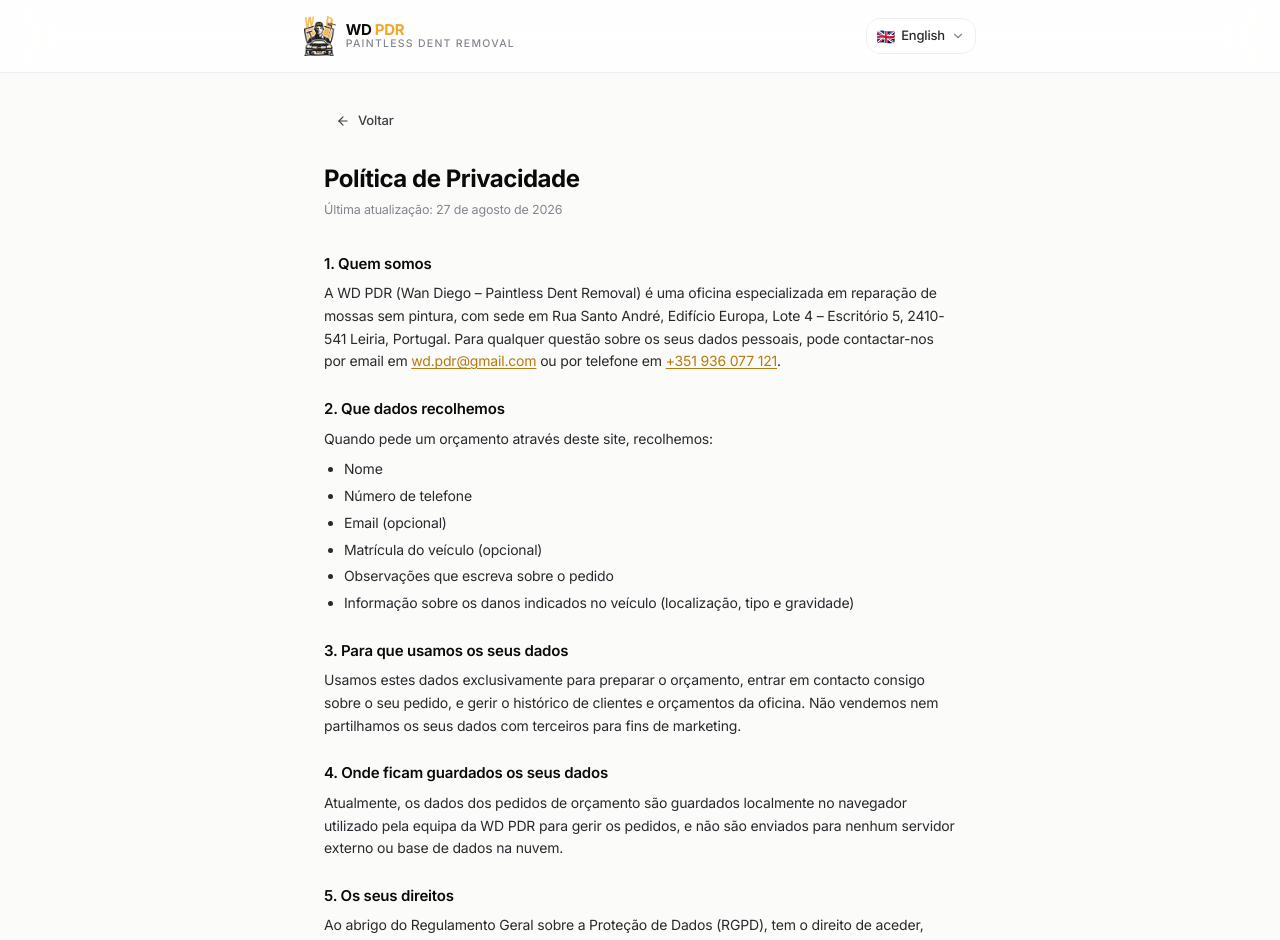
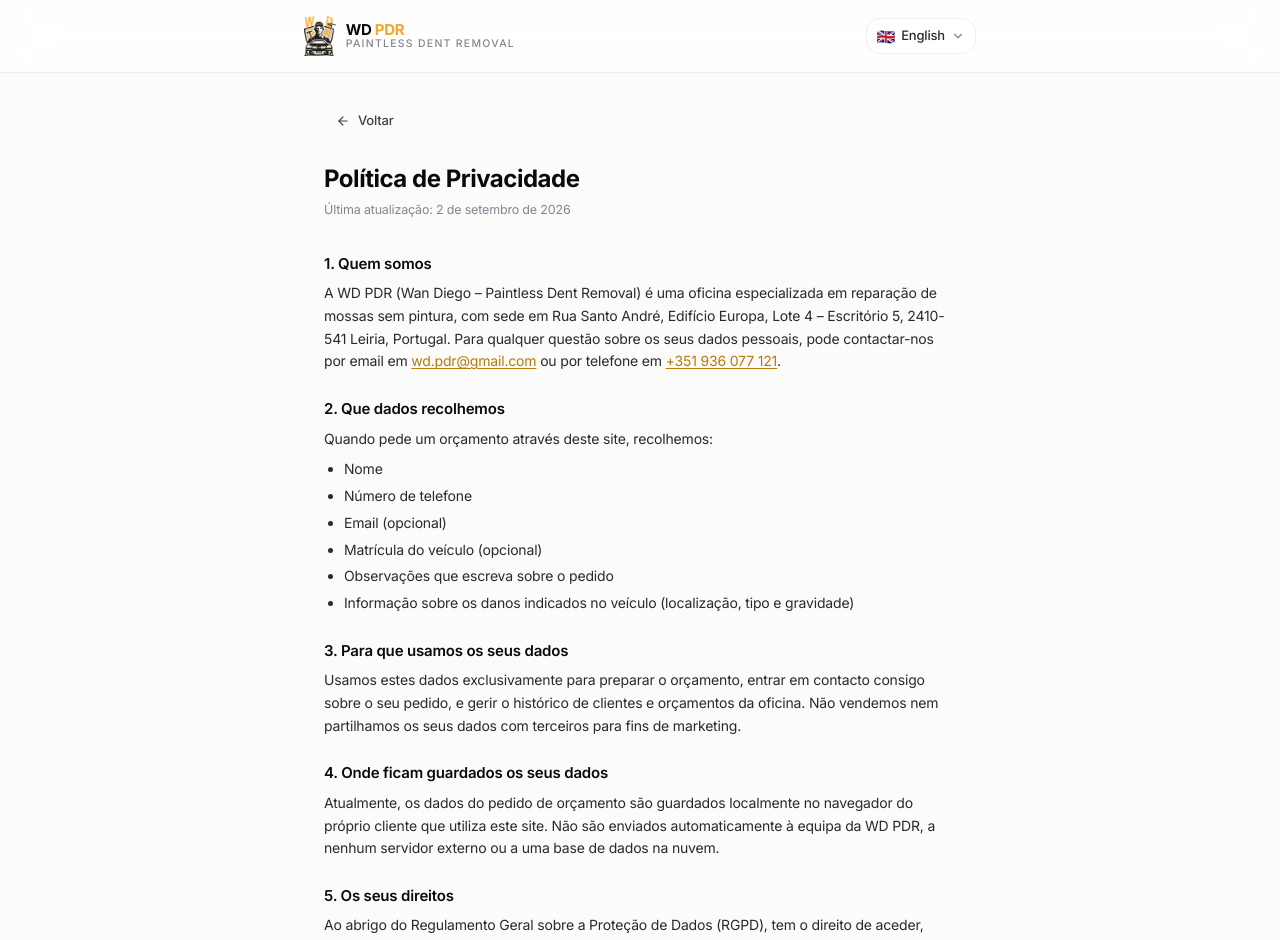
Before and after one commit to luucasrod/wd-pdr-quote, a React (Vite) app: page /privacidade in a window 1280 px wide. Shown: the top 940 px of the page. Built offline with nearby package versions, Linux system fonts and the light colour scheme.

Commit message:
fix: correct browser storage statement in privacy policy (Closes #30)

```diff
--- a/src/pages/privacy-policy-page.tsx
+++ b/src/pages/privacy-policy-page.tsx
@@ -20,7 +20,7 @@ export function PrivacyPolicyPage() {
         </Link>
 
         <h1 className="text-[24px] font-bold tracking-[-0.02em] text-[var(--color-ink-950)]">Política de Privacidade</h1>
-        <p className="mt-1 text-[12.5px] text-[var(--color-ink-400)]">Última atualização: 27 de agosto de 2026</p>
+        <p className="mt-1 text-[12.5px] text-[var(--color-ink-400)]">Última atualização: 2 de setembro de 2026</p>
 
         <div className="mt-8 flex flex-col gap-6 text-[14px] leading-relaxed text-[var(--color-ink-700)]">
           <section>
@@ -65,9 +65,9 @@ export function PrivacyPolicyPage() {
           <section>
             <h2 className="mb-1.5 text-[15px] font-semibold text-[var(--color-ink-950)]">4. Onde ficam guardados os seus dados</h2>
             <p>
-              Atualmente, os dados dos pedidos de orçamento são guardados localmente no navegador utilizado pela
-              equipa da WD PDR para gerir os pedidos, e não são enviados para nenhum servidor externo ou base de
-              dados na nuvem.
+              Atualmente, os dados do pedido de orçamento são guardados localmente no navegador do próprio cliente
+              que utiliza este site. Não são enviados automaticamente à equipa da WD PDR, a nenhum servidor externo
+              ou a uma base de dados na nuvem.
             </p>
           </section>
 
```
